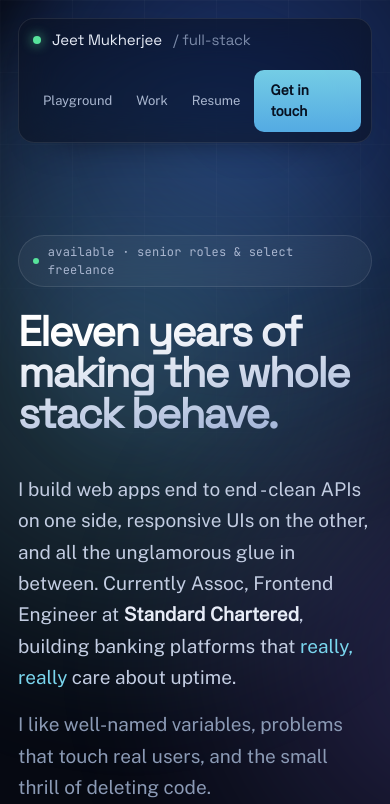
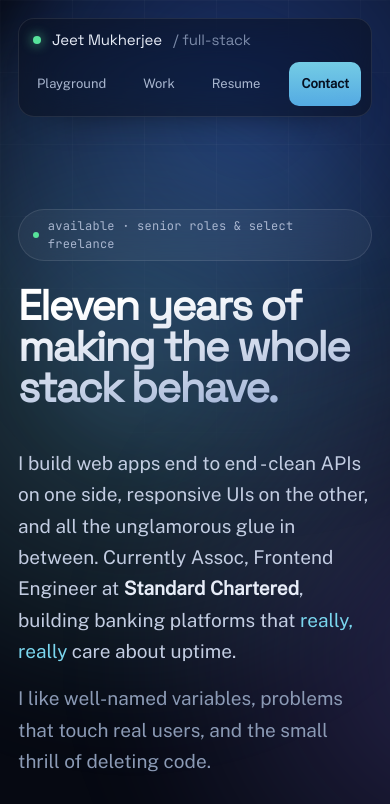
Before and after one commit to jeetxdev/jeetxdev.github.io, a React (Vite) app: page / in a window 390 px wide. Shown: the top 804 px of the page. Built offline with nearby package versions, Linux system fonts and the light colour scheme.

Commit message:
fix: improve header navigation styles for better responsiveness

```diff
--- a/src/components/Header.tsx
+++ b/src/components/Header.tsx
@@ -1,17 +1,17 @@
 import { cn } from "@/lib/utils";
 
 const NAV_LINK_CLASS =
-  "inline-flex items-center rounded-[10px] px-[14px] py-[9px] text-text-muted transition-colors duration-200 hover:bg-white/[0.07] hover:text-ink max-[721px]:min-h-11 max-[721px]:px-[10px] max-[721px]:py-[8px] max-[721px]:text-[13px]";
+  "inline-flex shrink-0 items-center whitespace-nowrap rounded-[10px] px-[14px] py-[9px] text-text-muted transition-colors duration-200 hover:bg-white/[0.07] hover:text-ink max-[721px]:min-h-11 max-[721px]:px-[8px] max-[721px]:py-[8px] max-[721px]:text-[13px] max-[359px]:px-[4px] max-[359px]:text-[12px]";
 
 export function Header() {
   return (
     <header
       className={cn(
         "glass-header sticky top-[14px] z-10 mt-[18px] flex flex-wrap items-center justify-between gap-[18px] rounded-2xl py-3 pr-3 pl-[18px]",
-        "max-[721px]:top-2 max-[721px]:py-[10px] max-[721px]:pr-[10px] max-[721px]:pl-[14px]",
+        "max-[721px]:top-2 max-[721px]:gap-[10px] max-[721px]:px-[10px] max-[721px]:py-[10px]",
       )}
     >
-      <div className="flex items-center gap-[11px] font-display text-[15px] font-medium tracking-[-0.01em]">
+      <div className="flex items-center gap-[11px] font-display text-[15px] font-medium tracking-[-0.01em] max-[721px]:pl-1">
         <span
           aria-hidden="true"
           className="h-2 w-2 rounded-full bg-success shadow-[0_0_12px_rgba(87,227,155,0.9)]"
@@ -21,7 +21,7 @@ export function Header() {
       </div>
 
       <nav
-        className="flex items-center gap-2 text-[14px] max-[721px]:gap-1"
+        className="flex items-center gap-2 text-[14px] max-[721px]:w-full max-[721px]:justify-between max-[721px]:gap-0"
         aria-label="Primary"
       >
         <a href="#playground" className={NAV_LINK_CLASS}>
@@ -40,9 +40,10 @@ export function Header() {
         </a>
         <a
           href="mailto:jeetmukherjee100@gmail.com"
-          className="btn-gradient-accent inline-flex items-center rounded-[10px] px-4 py-[10px] font-semibold max-[721px]:min-h-11"
+          className="btn-gradient-accent inline-flex shrink-0 items-center whitespace-nowrap rounded-[10px] px-4 py-[10px] font-semibold max-[721px]:min-h-11 max-[721px]:px-[12px] max-[721px]:py-[8px] max-[721px]:text-[13px] max-[359px]:px-[10px] max-[359px]:text-[12px]"
         >
-          Get in touch
+          <span className="max-[721px]:hidden">Get in touch</span>
+          <span className="hidden max-[721px]:inline">Contact</span>
         </a>
       </nav>
     </header>
```
